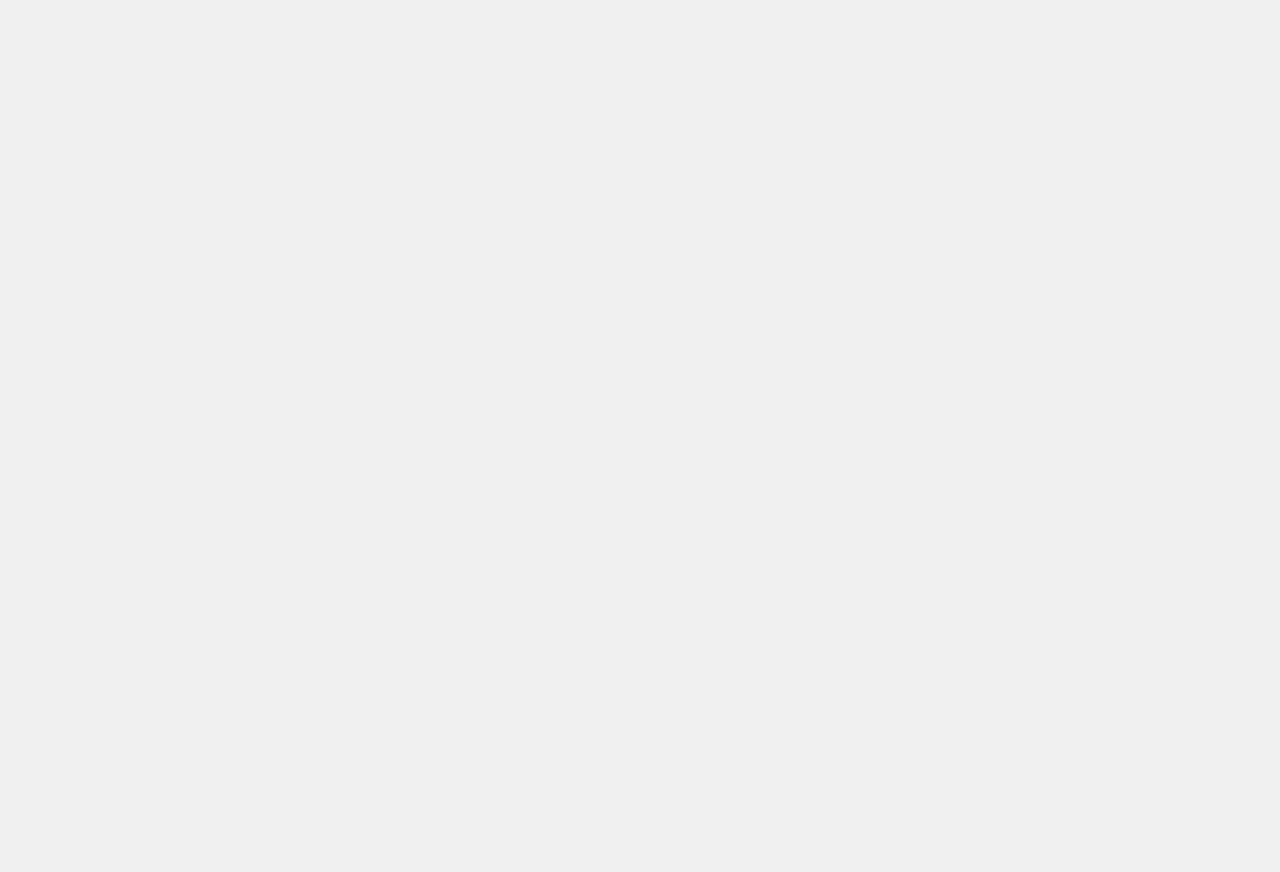
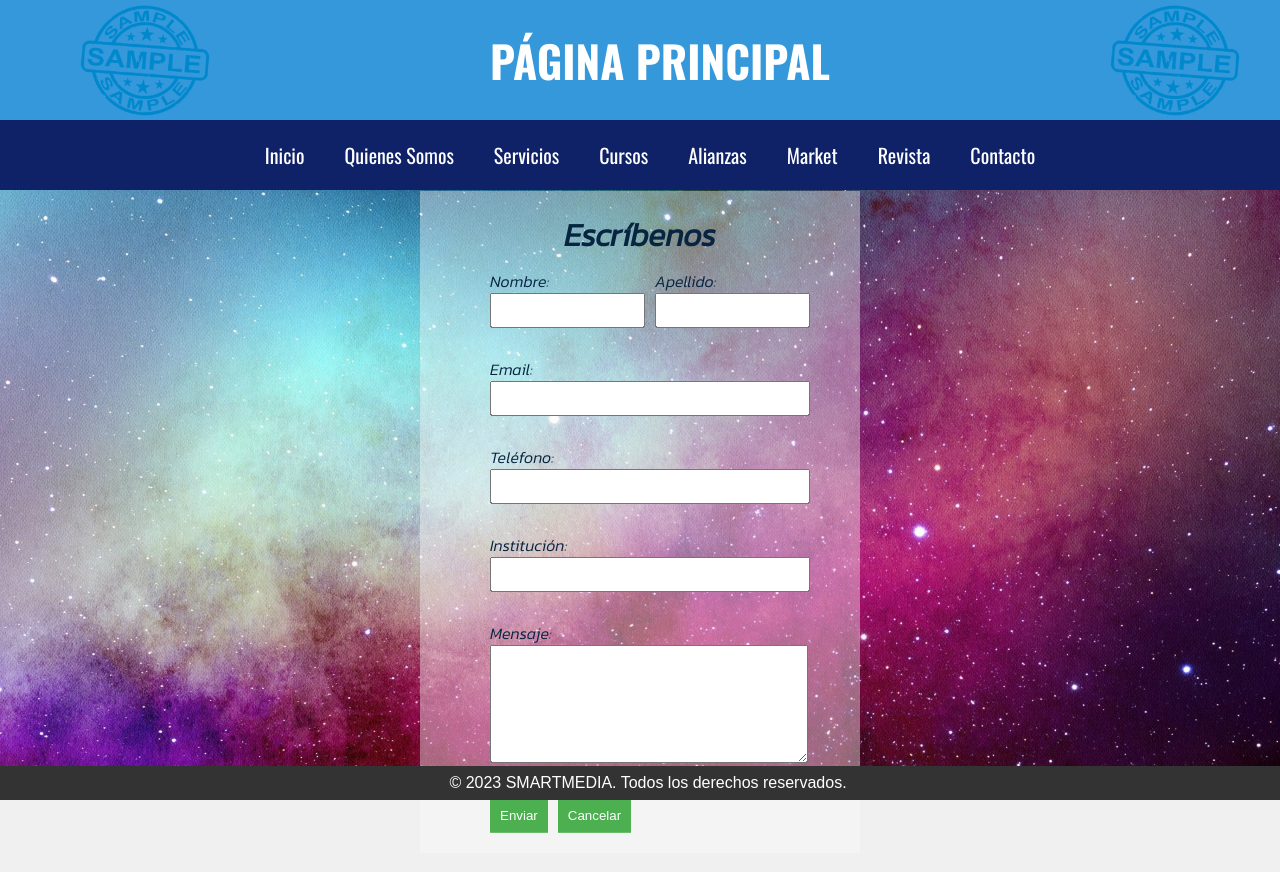
Before and after one commit to FherHanser/WebSite_Entrepreneurship, a React (Create React App) app: page /Contacto in a window 1280 px wide. Before the commit this address had no page. Shown: the top 872 px of the page. Before the commit the page ends 800 px from the top, so only its background shows below. Built offline with nearby package versions, Linux system fonts and the light colour scheme.

Commit message:
add new componente to form contact

```diff
--- a/package.json
+++ b/package.json
@@ -10,6 +10,7 @@
     "react": "^18.2.0",
     "react-bootstrap": "^2.9.1",
     "react-dom": "^18.2.0",
+    "react-modal": "^3.16.1",
     "react-router-dom": "^6.21.0",
     "react-scripts": "5.0.1",
     "react-slick": "^0.29.0",
--- a/src/App.js
+++ b/src/App.js
@@ -17,7 +17,9 @@ import Servicios from './components/Servicios';
 import Cursos from './components/Cursos';
 import Alianzas from './components/Alianzas';
 import Market from './components/Market';
+import Contacto from './components/Contacto';
 import './components/style.css';
+
 
 
 const Home = () => {
@@ -77,6 +79,7 @@ const App = () => {
         <Route path="/Cursos" element={<Cursos />} />
         <Route path="/Alianzas" element={<Alianzas />} />
         <Route path="/Market" element={<Market />} />
+        <Route path="/Contacto" element={<Contacto />} />
 
         {/* Otras rutas y componentes según sea necesario */}
       </Routes>
--- /dev/null
+++ b/src/components/Contacto.jsx
@@ -0,0 +1,28 @@
+// Contacto.js
+import React from 'react';
+import Header from './Header';
+import Nav from './Nav';
+import Footer from './Footer';
+import FormularioContacto from './FormularioContacto';
+import Wallpaper from './Wallpaper';
+import space from './images/section1.jpg';
+import './style.css';
+
+const Contacto = () => {
+  return (
+    <div>
+          <Wallpaper imageUrl={space} />
+      <Header />
+      <Nav />
+
+      <div className="contacto-container">
+        <h1>Escríbenos</h1>
+        <FormularioContacto />
+      </div>
+
+      <Footer />
+    </div>
+  );
+};
+
+export default Contacto;
--- /dev/null
+++ b/src/components/FormularioContacto.jsx
@@ -0,0 +1,80 @@
+// FormularioContacto.js
+import React, { useState } from 'react';
+import './style.css'; // Importa tus estilos aquí si es necesario
+
+const FormularioContacto = () => {
+  const [nombre, setNombre] = useState('');
+  const [apellido, setApellido] = useState('');
+  const [email, setEmail] = useState('');
+  const [telefono, setTelefono] = useState('');
+  const [mensaje, setMensaje] = useState('');
+  const [empresa, setEmpresa] = useState('');
+  const handleSubmit = (e) => {
+    e.preventDefault();
+    // Aquí puedes realizar alguna lógica para enviar los datos del formulario
+    console.log('Datos del formulario:', { nombre, apellido, email, telefono, mensaje });
+  };
+
+  const handleCancel = () => {
+    // Aquí puedes agregar lógica para limpiar el formulario o realizar otras acciones al cancelar
+    setNombre('');
+    setApellido('');
+    setEmail('');
+    setTelefono('');
+    setMensaje('');
+    setEmpresa('');
+  };
+
+  return (
+    <form onSubmit={handleSubmit}>
+      <div className="nombre-apellido">
+        <div className="nombre-container">
+          <label>
+            Nombre:
+            <input type="text" value={nombre} onChange={(e) => setNombre(e.target.value)} />
+          </label>
+        </div>
+        <div className="apellido-container">
+          <label>
+            Apellido:
+            <input type="text" value={apellido} onChange={(e) => setApellido(e.target.value)} />
+          </label>
+        </div>
+      </div>
+      <br />
+
+      <label>
+        Email:
+        <input type="email" value={email} onChange={(e) => setEmail(e.target.value)} />
+      </label>
+      <br />
+
+      <label>
+        Teléfono:
+        <input type="tel" value={telefono} onChange={(e) => setTelefono(e.target.value)} />
+      </label>
+      <br />
+
+      <label>
+        Institución:
+        <input type="empresa" value={empresa} onChange={(e) => setEmpresa(e.target.value)} />
+      </label>
+      <br />
+
+      <label>
+        Mensaje:
+        <textarea
+          value={mensaje}
+          onChange={(e) => setMensaje(e.target.value)}
+          className="mensaje-textarea"
+        />
+      </label>
+      <br />
+
+      <button type="submit">Enviar</button>
+      <button type="button" onClick={handleCancel}>Cancelar</button>
+    </form>
+  );
+};
+
+export default FormularioContacto;
--- a/src/components/Nav.jsx
+++ b/src/components/Nav.jsx
@@ -51,9 +51,9 @@ function Nav() {
       <a href="#section4" onClick={handleNavClick}>
         Revista
       </a>
-      <a href="#section4" onClick={handleNavClick}>
+      <Link to="/Contacto" onClick={handleNavClick}>
         Contacto
-      </a>
+     </Link>
     </nav>
   );
 }
--- a/src/components/Wallpaper.jsx
+++ b/src/components/Wallpaper.jsx
@@ -1,5 +1,5 @@
 import React, { useRef, useEffect } from 'react';
-import './style.css'; // Asegúrate de tener el archivo de estilos para Wallpaper
+import './style.css';
 
 const Wallpaper = ({ imageUrl }) => {
   const wallpaperRef = useRef(null);
--- a/src/components/style.css
+++ b/src/components/style.css
@@ -485,6 +485,7 @@ header {
   padding: 20px; /* Agrega un espacio interno al contenedor */
   font-family: 'Kanit', sans-serif;
   text-align: justify;
+  animation: floatAnimation 4s infinite ease-in-out;
 }
 
 .imagen-section {
@@ -579,3 +580,96 @@ text-align: justify;
   display: flex;
   flex-direction: column;
 }
+
+.contacto-container{
+  margin-top: 200px;
+  background: rgba(249, 250, 250, 0.4);
+  color: #072541;
+  max-width: 400px;
+  margin: 200px auto; /* Ajusta la posición verticalmente y centra horizontalmente */
+  padding: 20px; /* Agrega un espacio interno al contenedor */
+  font-family: 'Kanit', sans-serif;
+  text-align: justify;
+  animation: floatAnimation 4s infinite ease-in-out;
+}
+
+.contacto-container h1{
+  text-align: center;
+  margin-bottom: 10px;
+}
+
+.mensaje-textarea {
+height: 100px;
+
+}
+form {
+  max-width: 300px;
+  margin: 0 auto;
+}
+
+label {
+  display: block;
+  margin-bottom: 5px;
+}
+
+input,
+textarea {
+  width: 100%;
+  padding: 8px;
+}
+
+button {
+  padding: 10px;
+  background-color: #4caf50;
+  color: white;
+  border: none;
+  cursor: pointer;
+  margin-right: 10px;
+}
+
+button:hover {
+  background-color: #45a049;
+}
+
+button:disabled {
+  background-color: #ccc;
+  cursor: not-allowed;
+}
+
+/* Clases específicas */
+.nombre-apellido {
+  display: flex;
+  justify-content: space-between;
+}
+
+.nombre-container,
+.apellido-container {
+  width: 45%; /* Ajusta el ancho según tus preferencias */
+}
+
+
+/* SeccionEnConstruccionModal.css */
+.modal-content {
+  position: absolute;
+  top: 50%;
+  left: 50%;
+  transform: translate(-50%, -50%);
+  background-color: #fff;
+  padding: 20px;
+  border-radius: 8px;
+  max-width: 400px;
+  width: 100%;
+  text-align: center;
+}
+
+.modal-overlay {
+  position: fixed;
+  top: 0;
+  left: 0;
+  right: 0;
+  bottom: 0;
+  background-color: rgba(0, 0, 0, 0.5);
+  display: flex;
+  justify-content: center;
+  align-items: center;
+}
```
Also changed, not shown: 1 other file (tests, documents, lock files or other folders).
